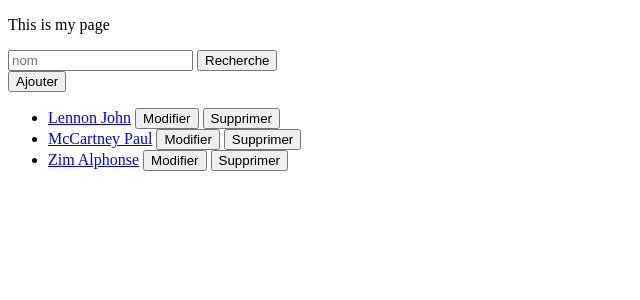
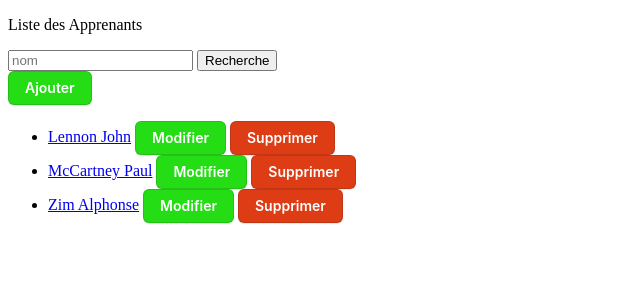
Before and after one commit to julienAboutard/Binomotron-3, a Django app: page /apprenant/ in a window 1280 px wide. Shown: the top 300 px of the page, without its empty margins (0-640 px from the left). Run offline with Django 4.2, Linux system fonts and the light colour scheme; data comes from the database, SQL or seed files in the repository.

Commit message:
Fusion des programme

```diff
--- a/sitebinomotron/binomotron/models.py
+++ b/sitebinomotron/binomotron/models.py
@@ -6,7 +6,7 @@ class Apprenant(models.Model):
     # pub_date = models.DateTimeField('date published')
 
     def __str__(self):
-        return f"{self.nom} {self.prenom} ajouté {self.pub_date}"
+        return f"{self.nom} {self.prenom}"
 
 class Brief(models.Model):
     nom = models.CharField(max_length=200)
--- /dev/null
+++ b/sitebinomotron/binomotron/static/binomotron/style.css
@@ -0,0 +1,124 @@
+.delete-btn {
+    appearance: none;
+    background-color: #dd3c14;
+    border: 1px solid rgba(27, 31, 35, .15);
+    border-radius: 6px;
+    box-shadow: rgba(27, 31, 35, .1) 0 1px 0;
+    box-sizing: border-box;
+    color: #fff;
+    cursor: pointer;
+    display: inline-block;
+    font-family: -apple-system,system-ui,"Segoe UI",Helvetica,Arial,sans-serif,"Apple Color Emoji","Segoe UI Emoji";
+    font-size: 14px;
+    font-weight: 600;
+    line-height: 20px;
+    padding: 6px 16px;
+    position: relative;
+    text-align: center;
+    text-decoration: none;
+    user-select: none;
+    -webkit-user-select: none;
+    touch-action: manipulation;
+    vertical-align: middle;
+    white-space: nowrap;
+  }
+
+  .add-btn {
+    appearance: none;
+    background-color: #25dd14;
+    border: 1px solid rgba(27, 31, 35, .15);
+    border-radius: 6px;
+    box-shadow: rgba(27, 31, 35, .1) 0 1px 0;
+    box-sizing: border-box;
+    color: #fff;
+    cursor: pointer;
+    display: inline-block;
+    font-family: -apple-system,system-ui,"Segoe UI",Helvetica,Arial,sans-serif,"Apple Color Emoji","Segoe UI Emoji";
+    font-size: 14px;
+    font-weight: 600;
+    line-height: 20px;
+    padding: 6px 16px;
+    position: relative;
+    text-align: center;
+    text-decoration: none;
+    user-select: none;
+    -webkit-user-select: none;
+    touch-action: manipulation;
+    vertical-align: middle;
+    white-space: nowrap;
+  }
+
+  .modif-btn {
+    appearance: none;
+    background-color: #25dd14;
+    border: 1px solid rgba(27, 31, 35, .15);
+    border-radius: 6px;
+    box-shadow: rgba(27, 31, 35, .1) 0 1px 0;
+    box-sizing: border-box;
+    color: #fff;
+    cursor: pointer;
+    display: inline-block;
+    font-family: -apple-system,system-ui,"Segoe UI",Helvetica,Arial,sans-serif,"Apple Color Emoji","Segoe UI Emoji";
+    font-size: 14px;
+    font-weight: 600;
+    line-height: 20px;
+    padding: 6px 16px;
+    position: relative;
+    text-align: center;
+    text-decoration: none;
+    user-select: none;
+    -webkit-user-select: none;
+    touch-action: manipulation;
+    vertical-align: middle;
+    white-space: nowrap;
+  }
+
+  .confirm-btn {
+    appearance: none;
+    background-color: #25dd14;
+    border: 1px solid rgba(27, 31, 35, .15);
+    border-radius: 6px;
+    box-shadow: rgba(27, 31, 35, .1) 0 1px 0;
+    box-sizing: border-box;
+    color: #fff;
+    cursor: pointer;
+    display: inline-block;
+    font-family: -apple-system,system-ui,"Segoe UI",Helvetica,Arial,sans-serif,"Apple Color Emoji","Segoe UI Emoji";
+    font-size: 14px;
+    font-weight: 600;
+    line-height: 20px;
+    padding: 6px 16px;
+    position: relative;
+    text-align: center;
+    text-decoration: none;
+    user-select: none;
+    -webkit-user-select: none;
+    touch-action: manipulation;
+    vertical-align: middle;
+    white-space: nowrap;
+  }
+
+  .back-btn {
+    appearance: none;
+    background-color: #8a8a8a;
+    border: 1px solid rgba(27, 31, 35, .15);
+    border-radius: 6px;
+    box-shadow: rgba(27, 31, 35, .1) 0 1px 0;
+    box-sizing: border-box;
+    color: #fff;
+    cursor: pointer;
+    display: inline-block;
+    font-family: -apple-system,system-ui,"Segoe UI",Helvetica,Arial,sans-serif,"Apple Color Emoji","Segoe UI Emoji";
+    font-size: 14px;
+    font-weight: 600;
+    line-height: 20px;
+    padding: 6px 16px;
+    position: relative;
+    text-align: center;
+    text-decoration: none;
+    user-select: none;
+    -webkit-user-select: none;
+    touch-action: manipulation;
+    vertical-align: middle;
+    white-space: nowrap;
+  }
--- a/sitebinomotron/binomotron/templates/apprenant/apprenant.html
+++ b/sitebinomotron/binomotron/templates/apprenant/apprenant.html
@@ -1,22 +1,27 @@
 <!DOCTYPE html>
 <html lang="en-US">
+  {% load static %}
+  <link rel="stylesheet" href="{% static 'binomotron/style.css' %}">
   <head>
     <meta charset="utf-8" />
-    <title>My test page</title>
-    <!-- {% load static %}
-    <link rel="stylesheet" href="{% static 'polls/style.css' %}"> -->
+    <title>Binomotron Apprenant</title>
   </head>
   <body>
-    <p>This is my page</p>
+    <p>Liste des Apprenants</p>
     <form action=" {% url 'binomotron:apprenant'%}" method="post">
       {% csrf_token %}
       <input placeholder="nom" name="search">
       <button type="submit">Recherche</button>
     </form>
-    <form>
-      {% csrf_token %}
-      <button formaction="{% url 'binomotron:index' %}">Ajouter</button>
-    </form>
+    <form><button class='add-btn' formaction="{% url 'binomotron:apprenant_add' %}">Ajouter</button></form>
+    {% if messages %}
+    {% for message in messages %}
+        <div class="text-center alert alert-{{ message.tags }}">
+            {{ message|safe }}
+        </div>
+    {% endfor %}
+  {% endif %}
+
     {% if apprenant_list %}
       <ul>
       {% for apprenant in apprenant_list %}
@@ -24,8 +29,8 @@
           <form >
             {% csrf_token %}
             <a href="{% url 'binomotron:detail' apprenant.id %}">{{ apprenant.nom }} {{ apprenant.prenom }}</a>
-            <button formaction="{% url 'binomotron:index' %}">Modifier</button>
-            <button formaction="{% url 'binomotron:index' %}">Supprimer</button>
+            <button class ='modif-btn' formaction="{% url 'binomotron:apprenant_edit' apprenant.id %}">Modifier</button>
+            <button class = "delete-btn" formaction="{% url 'binomotron:supprimer-apprenant' apprenant.id%}">Supprimer</button>
           </form>
         </li>
       {% endfor %}
--- a/sitebinomotron/binomotron/urls.py
+++ b/sitebinomotron/binomotron/urls.py
@@ -11,8 +11,12 @@ urlpatterns = [
     # path('<int:question_id>/vote/', views.vote, name='vote'),
 
     path('', views.index, name='index'),
+    # path('apprenant/', views.ApprenantView.as_view(), name='apprenant'),
     path('apprenant/', views.apprenantview, name='apprenant'),
+    path('apprenant/add/', views.ApprenantAddClass.as_view(), name = 'apprenant_add'),
+    path('apprenant/edit/<int:pk>/', views.ApprenantEditClass.as_view(), name = 'apprenant_edit'),
     path('apprenant/<int:pk>/', views.ApprenantDetailView.as_view(), name='detail'),
+    path('supprimer/<pk>/', views.ApprenantDeleteView.as_view(), name="supprimer-apprenant"),
 
 
 ]
--- a/sitebinomotron/binomotron/views.py
+++ b/sitebinomotron/binomotron/views.py
@@ -1,8 +1,10 @@
 from django.http import HttpResponseRedirect
 from django.shortcuts import get_object_or_404, render
-from django.urls import reverse
+from django.urls import reverse, reverse_lazy
 from django.views import generic
 from django.utils import timezone
+from django.views.generic.edit import CreateView, UpdateView, DeleteView
+from django.contrib.messages.views import SuccessMessageMixin
 
 from .models import Apprenant, Brief, Groupe
 
@@ -17,27 +19,52 @@ def apprenantview(request) :
         apprenant_list = Apprenant.objects.all().filter(nom=request.POST.get('search'))
         return render(request, 'apprenant/apprenant.html', {'apprenant_list' : apprenant_list})
 
+class ApprenantAddClass(SuccessMessageMixin, CreateView):
+    model = Apprenant
+    template_name = "apprenant/apprenant_add.html"
+    fields = ['nom', 'prenom']
+
+    success_message = "%(prenom)s %(nom)s ajouté avec succès!"
+    def get_success_url(self, **kwargs):
+        return reverse_lazy('binomotron:apprenant')
+
+class ApprenantEditClass(SuccessMessageMixin, UpdateView):
+    model = Apprenant
+    fields = ['nom', 'prenom']
+    template_name = "apprenant/apprenant_edit.html"
+
+    success_message = "%(prenom)s %(nom)s modifié avec succès!"
+    def get_success_url(self, **kwargs):
+        return reverse_lazy('binomotron:apprenant')
+
+class ApprenantDetailView(generic.DetailView):
+    model = Apprenant
+    template_name = 'apprenant/detail.html'
+
+
+class ApprenantDeleteView(SuccessMessageMixin, DeleteView):
+    model = Apprenant
+
+    # url de redirection
+    success_url ="/apprenant"
+    success_message = "Éliminé avec succès! AU SUIVANT!!!"
+    template_name = "apprenant/deleteconfirmation.html"
+
+
+# Essaie de faire une view pour la liste d'apprenant sous forme de classe héritant de ListView
 # class ApprenantView(generic.ListView):
+#     model = Apprenant
 #     template_name = 'apprenant/apprenant.html'
 #     context_object_name = 'apprenant_list'
 
-#     def post(self, request):  # ***** this method required! ******
+#     def post(self, request):
 #         self.object_list = self.get_queryset()
 #         return HttpResponseRedirect(reverse('binomotron:apprenant'))
 
 #     def get_queryset(self):
-#         """
-#         Return the last five added apprenants (not including those set to be
-#         published in the future).
-#         """
 
-#         if self.request.method == "GET" :
-#             return Apprenant.objects.order_by('nom').all()
+#         if self.request.method == 'POST' :
+#             return Apprenant.objects.all().order_by('prenom')
 
-#         elif self.request.method == "POST" :
-#             # return Apprenant.objects.filter(nom__exact = self.request.POST.get('search')).all()
-#             return Apprenant.objects.order_by('prenom').all()
-
-class ApprenantDetailView(generic.DetailView):
-    model = Apprenant
-    template_name = 'apprenant/detail.html'
+#         else :
+#             return Apprenant.objects.all().order_by('nom')
```
Also changed, not shown: sitebinomotron/binomotron/templates/apprenant/apprenant_add.html (added, +24 -0 lines), sitebinomotron/binomotron/templates/apprenant/apprenant_edit.html (added, +24 -0 lines), sitebinomotron/binomotron/templates/apprenant/deleteconfirmation.html (added, +11 -0 lines).
